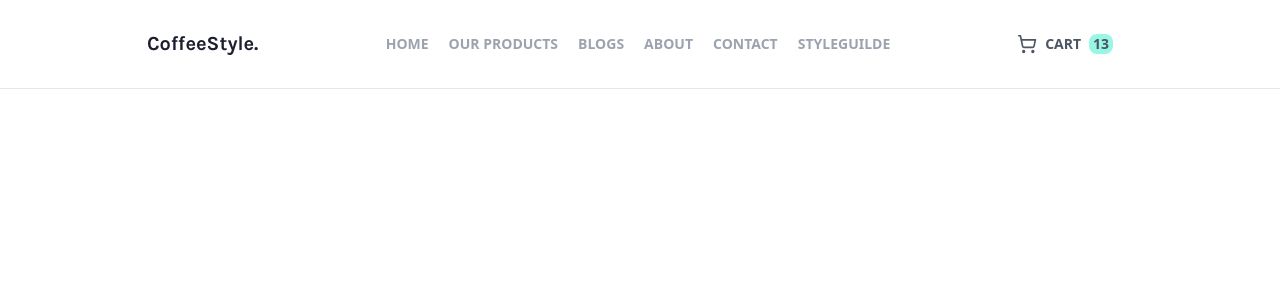
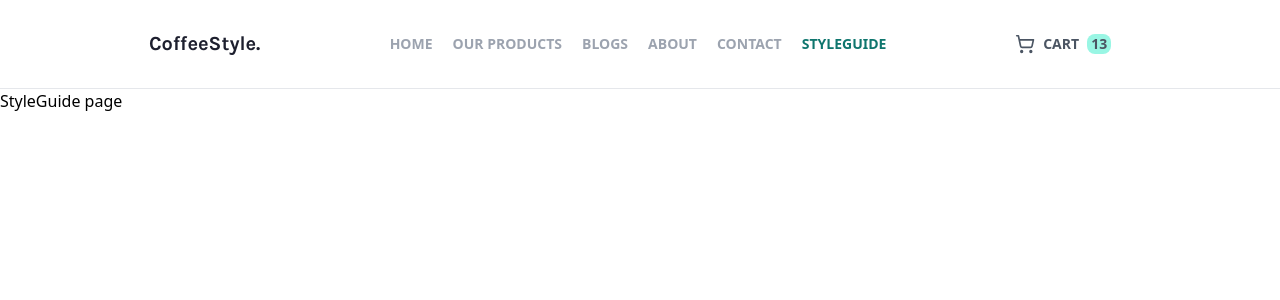
Before and after one commit to TheCoTam/coffee-style-fullstack, a React (Vite) app in the folder client/: page /style-guide in a window 1280 px wide. Shown: the top 300 px of the page. Built offline with nearby package versions, Linux system fonts and the light colour scheme.

Commit message:
điều hướng cho các trang

```diff
--- a/client/src/App.jsx
+++ b/client/src/App.jsx
@@ -3,6 +3,11 @@ import { Routes, Route } from "react-router-dom";
 
 import Navbar from "@/components/navbar/navbar";
 import HomePage from "@/pages/home";
+import Products from "./pages/products";
+import Blog from "./pages/blog";
+import About from "./pages/about";
+import Contact from "./pages/contact";
+import StyleGuide from "./pages/style-guide";
 
 function App() {
   return (
@@ -10,6 +15,11 @@ function App() {
       <Navbar />
       <Routes>
         <Route path="/" element={<HomePage />} />
+        <Route path="/products" element={<Products />} />
+        <Route path="/blog" element={<Blog />} />
+        <Route path="/about" element={<About />} />
+        <Route path="/contact" element={<Contact />} />
+        <Route path="/style-guide" element={<StyleGuide />} />
       </Routes>
 
       <Toaster />
--- a/client/src/components/navbar/hidden-menu.jsx
+++ b/client/src/components/navbar/hidden-menu.jsx
@@ -21,8 +21,8 @@ const HiddenMenu = () => {
       <Link to="contact" className={optionClassName}>
         contact
       </Link>
-      <Link to="styleguilde" className={optionClassName}>
-        styleguilde
+      <Link to="style-guide" className={optionClassName}>
+        styleguide
       </Link>
     </div>
   );
--- a/client/src/components/navbar/navbar.jsx
+++ b/client/src/components/navbar/navbar.jsx
@@ -1,4 +1,4 @@
-import { Link } from "react-router-dom";
+import { NavLink } from "react-router-dom";
 import { ChartNoAxesGantt } from "lucide-react";
 
 import {
@@ -11,34 +11,36 @@ import NavbarSheet from "@/components/navbar/navbar-sheet";
 import HiddenMenu from "./hidden-menu";
 
 const Navbar = () => {
-  const optionClassName =
-    "uppercase text-sm font-semibold text-gray-400 cursor-pointer hover:text-teal-800 py-1 relative after:absolute after:bottom-0 after:left-0 after:w-0 after:bg-teal-500 after:h-[2px] hover:after:w-full after:transition-all after:duration-300 after:ease-in-out";
+  const optionClassName = ({ isActive }) =>
+    `uppercase text-sm font-semibold text-gray-400 cursor-pointer hover:text-teal-800 py-1 relative after:absolute after:bottom-0 after:left-0 after:w-0 after:bg-teal-500 after:h-[2px] hover:after:w-full after:transition-all after:duration-300 after:ease-in-out ${
+      isActive && "text-teal-700"
+    }`;
   return (
     <Accordion type="single" collapsible>
       <AccordionItem value="item1">
         <div className="flex justify-between lg:justify-evenly my-[30px] mx-5 px-10 lg:px-0">
-          <Link to="/" className="flex items-center w-[112px]">
+          <NavLink to="/" className="flex items-center w-[112px]">
             <img src="/logo.png" alt="Logo" />
-          </Link>
+          </NavLink>
           <div className="hidden lg:flex items-center justify-between w-max gap-5">
-            <Link to="/" className={optionClassName}>
+            <NavLink to="/" className={optionClassName}>
               home
-            </Link>
-            <Link to="products" className={optionClassName}>
+            </NavLink>
+            <NavLink to="products" className={optionClassName}>
               our Products
-            </Link>
-            <Link to="blog" className={optionClassName}>
+            </NavLink>
+            <NavLink to="blog" className={optionClassName}>
               blogs
-            </Link>
-            <Link to="about" className={optionClassName}>
+            </NavLink>
+            <NavLink to="about" className={optionClassName}>
               about
-            </Link>
-            <Link to="contact" className={optionClassName}>
+            </NavLink>
+            <NavLink to="contact" className={optionClassName}>
               contact
-            </Link>
-            <Link to="styleguilde" className={optionClassName}>
-              styleguilde
-            </Link>
+            </NavLink>
+            <NavLink to="style-guide" className={optionClassName}>
+              styleguide
+            </NavLink>
           </div>
           <div className="flex gap-5">
             <NavbarSheet />
--- /dev/null
+++ b/client/src/pages/about.jsx
@@ -0,0 +1,5 @@
+const About = () => {
+  return <div>About page</div>;
+};
+
+export default About;
--- /dev/null
+++ b/client/src/pages/blog.jsx
@@ -0,0 +1,5 @@
+const Blog = () => {
+  return <div>Blog page</div>;
+};
+
+export default Blog;
--- /dev/null
+++ b/client/src/pages/contact.jsx
@@ -0,0 +1,5 @@
+const Contact = () => {
+  return <div>Contact page</div>;
+};
+
+export default Contact;
--- /dev/null
+++ b/client/src/pages/products.jsx
@@ -0,0 +1,5 @@
+const Products = () => {
+  return <div>products page</div>;
+};
+
+export default Products;
--- /dev/null
+++ b/client/src/pages/style-guide.jsx
@@ -0,0 +1,5 @@
+const StyleGuide = () => {
+  return <div>StyleGuide page</div>;
+};
+
+export default StyleGuide;
```
